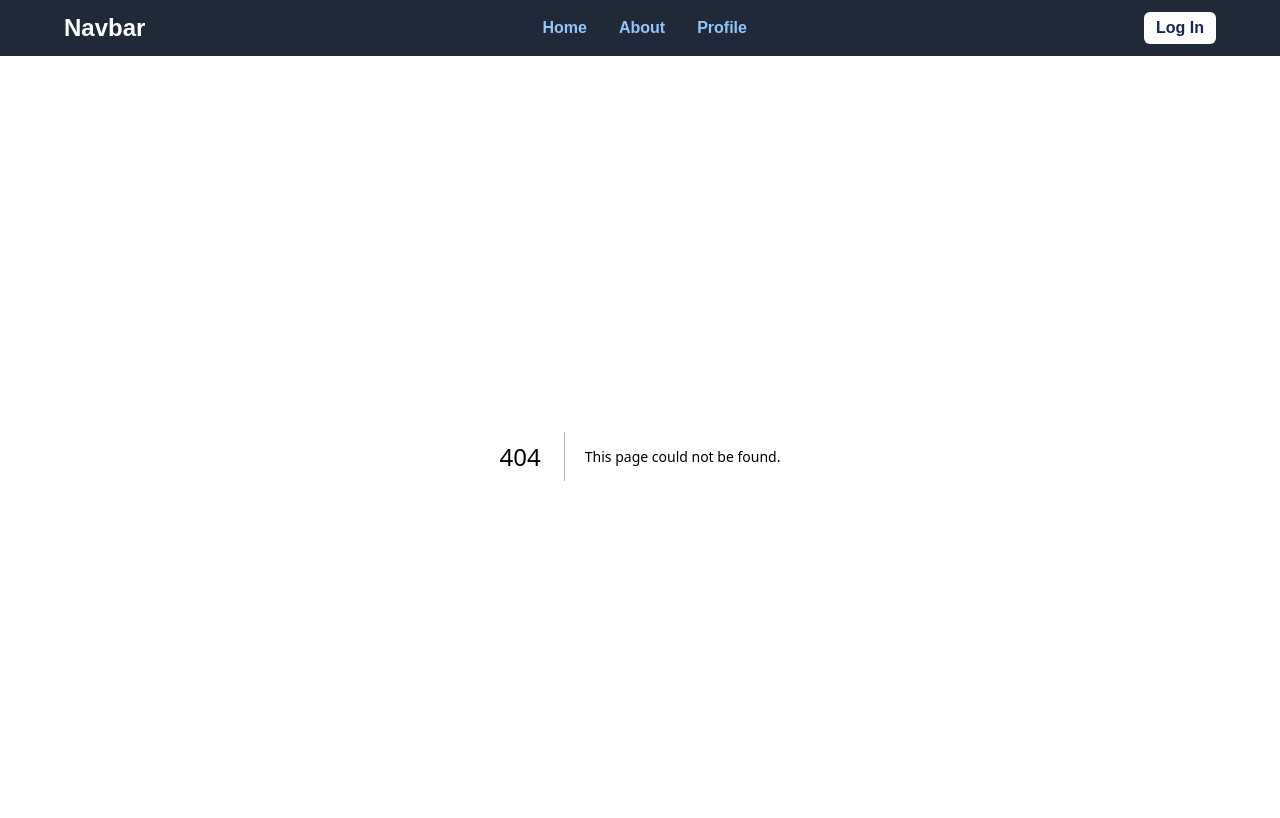
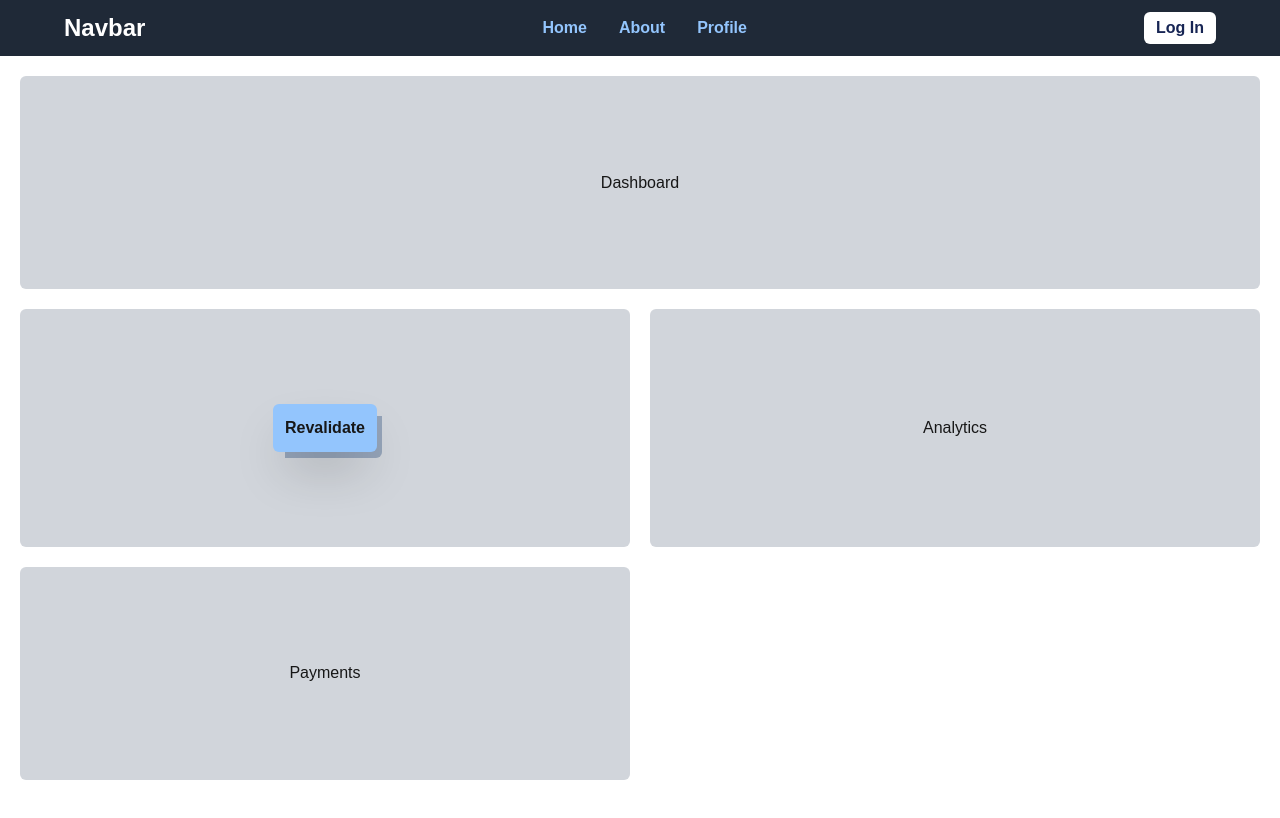
Before and after one commit to pesuts/latihan-nextjs-app-router, a Next.js app: page /dashboard in a window 1280 px wide. Before the commit this address had no page. Shown: the top 818 px of the page. Built offline with nearby package versions, Linux system fonts and the light colour scheme.

Commit message:
feat: implement Parallel Routes

```diff
--- a/package.json
+++ b/package.json
@@ -9,7 +9,7 @@
     "lint": "next lint"
   },
   "dependencies": {
-    "next": "14.2.15",
+    "next": "^14.2.15",
     "react": "^18",
     "react-dom": "^18",
     "react-icons": "^5.3.0"
@@ -19,7 +19,7 @@
     "@types/react": "^18",
     "@types/react-dom": "^18",
     "eslint": "^8",
-    "eslint-config-next": "14.2.15",
+    "eslint-config-next": "^14.2.15",
     "postcss": "^8",
     "tailwindcss": "^3.4.1",
     "typescript": "^5"
--- /dev/null
+++ b/src/app/(admin)/dashboard/@analytics/page.tsx
@@ -0,0 +1,7 @@
+export default function AnalyticsPage() {
+  return (
+    <div className="flex-1 bg-gray-300 flex justify-center items-center rounded-md">
+      <h1>Analytics</h1>
+    </div>
+  );
+}
--- /dev/null
+++ b/src/app/(admin)/dashboard/@payments/default.tsx
@@ -0,0 +1,3 @@
+export default function Default() {
+  return null;
+}
--- /dev/null
+++ b/src/app/(admin)/dashboard/@payments/page.tsx
@@ -0,0 +1,7 @@
+export default function PaymentsPage() {
+  return (
+    <div className="flex-1 bg-gray-300 flex justify-center items-center rounded-md">
+      <h1>Payments</h1>
+    </div>
+  );
+}
--- a/src/app/(admin)/dashboard/product/page.tsx
+++ b/src/app/(admin)/dashboard/@products/page.tsx
@@ -10,8 +10,8 @@ export default function AdminProductPage() {
     alert(response.message);
   };
   return (
-    <div className="flex-1 overflow-auto flex justify-center items-center">
-      <div className="relative group">
+    <div className="flex-1 flex justify-center items-center bg-gray-300 rounded-md">
+      <div className="relative group z-10">
         <button
           className="bg-blue-300 hover:bg-blue-400 p-3 rounded-md font-bold shadow-2xl"
           type="submit"
--- /dev/null
+++ b/src/app/(admin)/dashboard/layout.tsx
@@ -0,0 +1,22 @@
+// import React from "react";
+
+export default function Layout({
+  children,
+  products,
+  analytics,
+  payments,
+}: {
+    children: React.ReactNode;
+    products: React.ReactNode;
+    analytics: React.ReactNode;
+    payments: React.ReactNode;
+}) {
+  return (
+    <div className="p-5 flex-1 grid grid-cols-2 gap-5">
+      <div className="col-span-2 flex">{children}</div>
+      <div className="flex">{products}</div>
+      <div className="flex">{analytics}</div>
+      <div className="flex">{payments}</div>
+    </div>
+  );
+}
--- /dev/null
+++ b/src/app/(admin)/dashboard/page.tsx
@@ -0,0 +1,8 @@
+export default function DashboardPage() {
+  return (
+    <div className="flex-1 bg-gray-300 flex justify-center items-center rounded-md">
+    {/* <div className="w-full h-96 bg-gray-300 rounded-md flex justify-center items-center"> */}
+      <h1>Dashboard</h1>
+    </div>
+  );
+}
--- a/src/middleware.ts
+++ b/src/middleware.ts
@@ -4,7 +4,7 @@ import type { NextRequest } from "next/server";
 export function middleware(request: NextRequest) {
   // console.log(request.url);
   // console.log("cuki");
-  const isLogin = false;
+  const isLogin = true;
 
   // if (request.nextUrl.pathname.startsWith("/about")) {
   if (!isLogin) {
```
Also changed, not shown: 1 other file (tests, documents, lock files or other folders).
